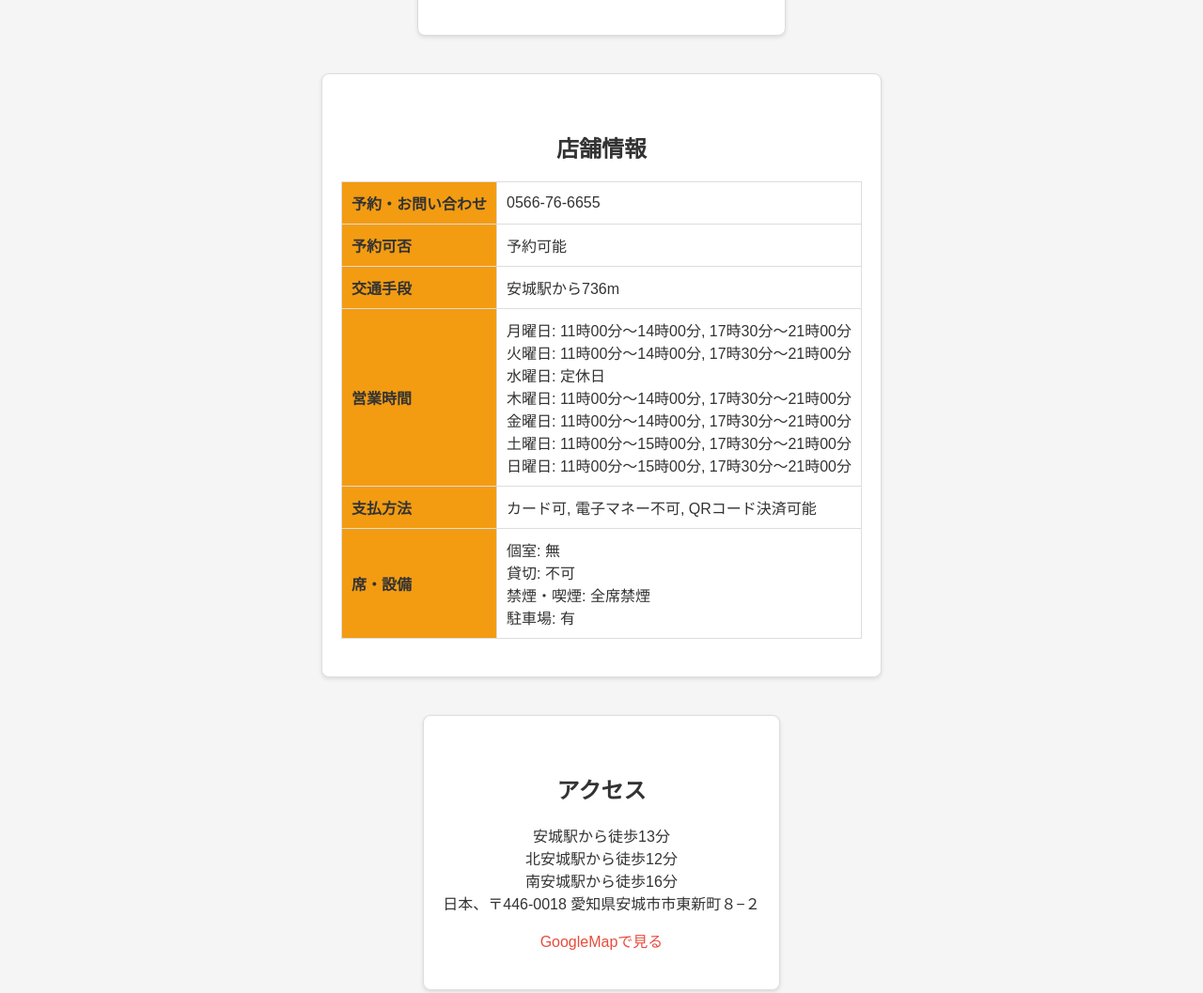
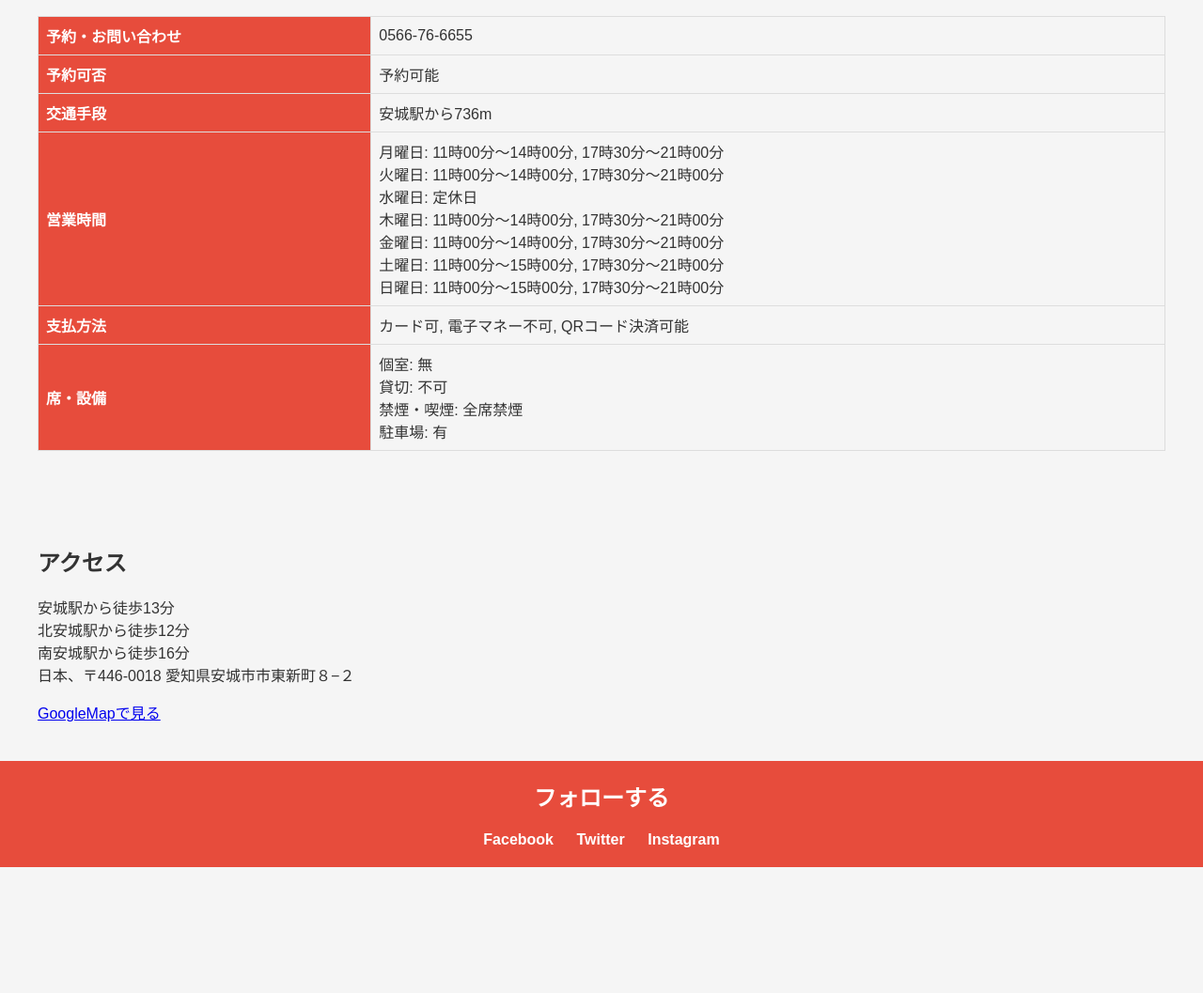
Before and after one commit to mutu24/-, a plain HTML site: page index.html in a window 1280 px wide. Shown: the part 1066-2123 px from the top of the page at 94% size. After the commit the page ends 1989 px from the top, so only its background shows below. Drawn offline with Linux system fonts and the light colour scheme.

Commit message:
Update styles.css

```diff
--- a/styles.css
+++ b/styles.css
@@ -23,7 +23,6 @@ header {
     box-sizing: border-box;
     text-align: center;
     color: #fff; /* 白文字 */
-    overflow: hidden; /* 内容がはみ出ないようにする */
 }
 
 .restaurant-name {
@@ -65,53 +64,48 @@ nav ul li a:hover {
     border-radius: 4px;
 }
 
+/* mainセクションのパディングを調整して固定バーと被らないようにする */
 main {
-    margin-top: 80px; /* Adjust based on header height */
-    display: flex;
-    flex-direction: column;
-    align-items: center;
+    padding-top: 80px; /* 固定バーの高さに合わせて調整 */
+    box-sizing: border-box;
 }
 
 section {
-    padding: 40px 20px; /* 調整されたパディング */
-    text-align: center;
-    max-width: 1200px;
-    margin: 20px auto; /* 均等なマージン */
-    background-color: #fff; /* 白背景 */
-    border: 1px solid #ddd; /* 薄いグレーのボーダー */
-    border-radius: 8px;
-    box-shadow: 0 2px 4px rgba(0, 0, 0, 0.1);
+    padding: 20px;
+    margin: 20px;
 }
 
-section img {
-    max-width: 100%;
-    height: auto;
+section:target {
+    padding-top: 120px; /* 固定バーの高さ分だけ上部に余白を追加 */
 }
 
 .menu-table, .info-table {
     width: 100%;
     border-collapse: collapse;
-    margin: 0 auto; /* 中央寄せ */
+    margin: 20px 0;
 }
 
-.menu-table th, .info-table th, .menu-table td, .info-table td {
-    border: 1px solid #ddd; /* 薄いグレーのボーダー */
-    padding: 10px;
+.menu-table th, .info-table th,
+.menu-table td, .info-table td {
+    border: 1px solid #ddd;
+    padding: 8px;
     text-align: left;
 }
 
 .menu-table th, .info-table th {
-    background-color: #f39c12; /* 金色っぽい色 */
-    color: #333; /* 文字色 */
-    font-weight: bold;
+    background-color: #e74c3c; /* 薄めの赤 */
+    color: #fff; /* 白文字 */
 }
 
 footer {
-    padding: 20px;
     background-color: #e74c3c; /* 薄めの赤 */
     color: #fff; /* 白文字 */
     text-align: center;
-    border-top: 1px solid #c0392b; /* 上部ボーダー */
+    padding: 20px;
+}
+
+footer h2 {
+    margin-top: 0;
 }
 
 footer ul {
@@ -122,23 +116,15 @@ footer ul {
 
 footer ul li {
     display: inline;
-    margin: 0 10px; /* 均等なマージン */
+    margin: 0 10px;
 }
 
 footer ul li a {
     text-decoration: none;
     color: #fff; /* 白文字 */
+    font-weight: bold;
 }
 
 footer ul li a:hover {
     text-decoration: underline;
 }
-
-a {
-    color: #e74c3c; /* 薄めの赤 */
-    text-decoration: none;
-}
-
-a:hover {
-    text-decoration: underline;
-}
```
